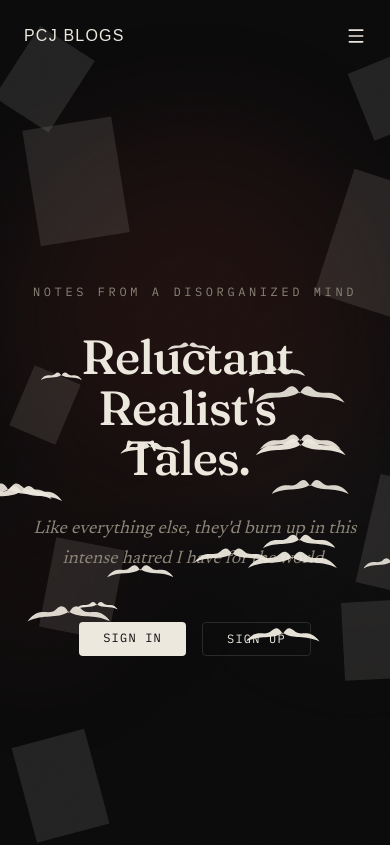
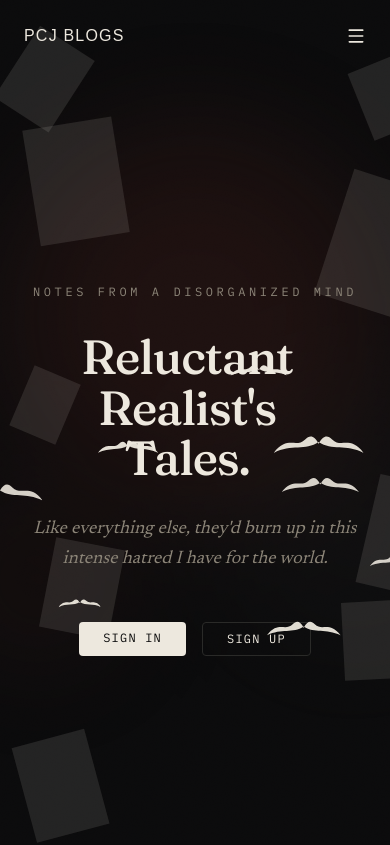
Before and after one commit to Paromita22/Blog, a Next.js app: page / in a window 390 px wide. Shown: the top 845 px of the page. Built offline with nearby package versions, Linux system fonts and the light colour scheme; no server answers; the database is empty; a web font is replaced by a local one.

Commit message:
paper burst mobile fix start

```diff
--- a/app/components/PaperBurst.tsx
+++ b/app/components/PaperBurst.tsx
@@ -39,7 +39,11 @@ export default function PaperBurst() {
       return;
     }
 
-    const generated: Piece[] = Array.from({ length: 18 }).map((_, i) => {
+    const isMobile = window.matchMedia("(max-width: 640px)").matches;
+    const pieceCount = isMobile ? 8 : 18;
+
+    const generated: Piece[] = Array.from({ length: pieceCount }).map(
+      (_, i) => {
         const fromLeft = i % 2 === 0;
         return {
           startX: fromLeft
@@ -54,14 +58,15 @@ export default function PaperBurst() {
           splitY: Math.random() * 300 - 150,
           size: 40 + Math.random() * 60,
           paperShape: paperShapes[i % paperShapes.length],
-        delay: Math.random() * (DURATION * 0.1),
+          delay: Math.random() * 0.6,
           survives: i === 3 || i === 11,
         };
-    });
+      },
+    );
     setPieces(generated);
     setPhase("playing");
 
-    const timer = setTimeout(() => setPhase("settled"), (DURATION + 1) * 1000);
+    const timer = setTimeout(() => setPhase("settled"), (9 + 1) * 1000);
     return () => clearTimeout(timer);
   }, []);
 
```
Lines whose indentation alone changed are shown as unchanged.
